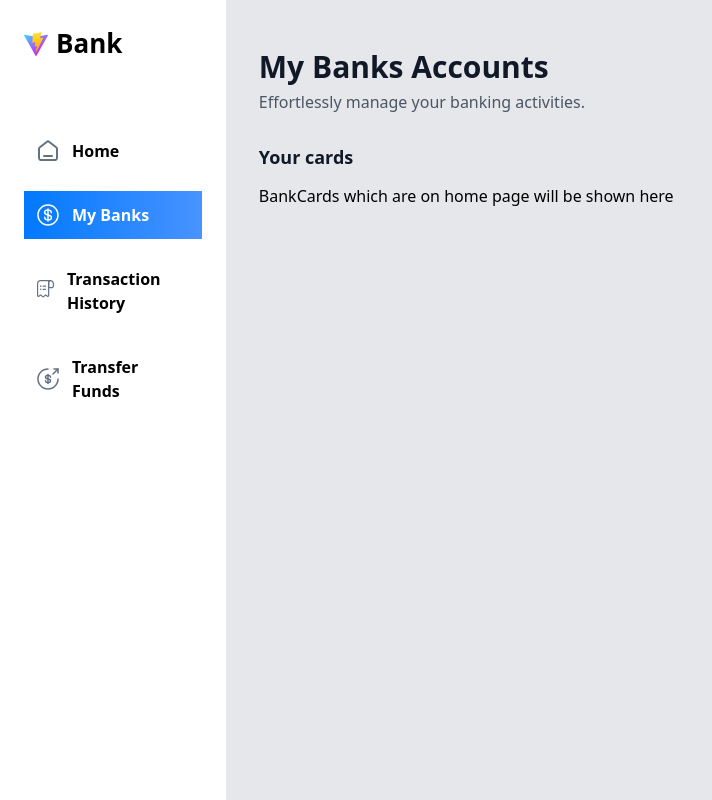
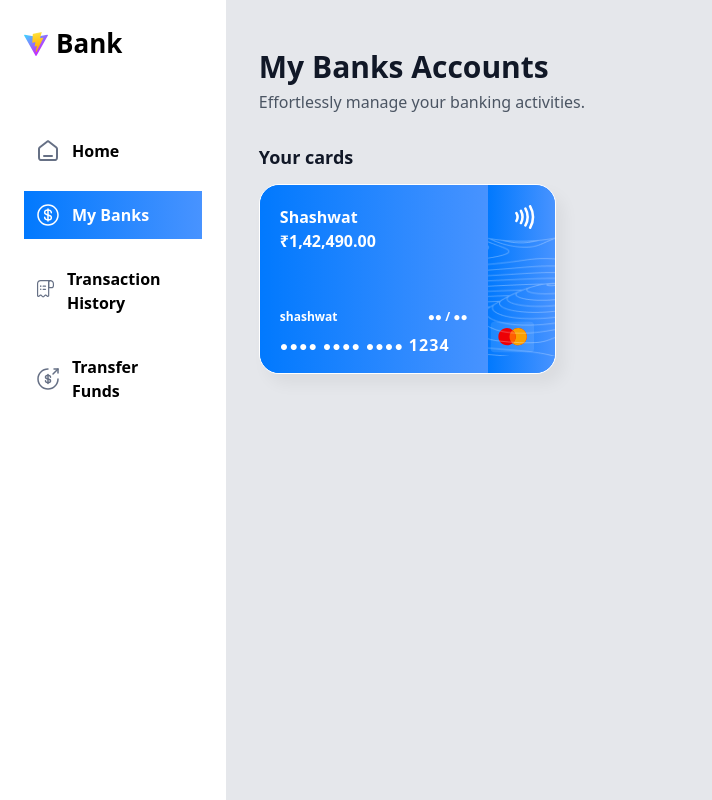
Before and after one commit to Updesh1506/bank-webapp, a React (Vite) app: page /myBanks in a window 1280 px wide. Shown: the whole page, without its empty margins (0-712 px from the left). Built offline with nearby package versions, Linux system fonts and the light colour scheme; no server answers.

Commit message:
FIX: added bank card with static data

```diff
--- a/src/routes/myBanks.jsx
+++ b/src/routes/myBanks.jsx
@@ -1,27 +1,32 @@
-import BankCard from "@/components/BankCard"
-import HeaderBox from "@/components/HeaderBox"
-
+import BankCard from "@/components/BankCard";
+import HeaderBox from "@/components/HeaderBox";
 
 const MyBanks = () => {
+  const account = {
+    name: "Shashwat",
+    id: 1,
+    currentBalance: 142490,
+  };
+
+  const userName = "shashwat";
+
+  const showBalance = true;
   return (
-   <section className="flex">
-    <div className="my-banks">
-      <HeaderBox title="My Banks Accounts" subtext="Effortlessly manage your banking activities."/>
-      <div className="space-y-4">
-        <h2 className="header-2">
-          Your cards
+    <section className="flex">
+      <div className="my-banks">
+        <HeaderBox
+          title="My Banks Accounts"
+          subtext="Effortlessly manage your banking activities."
+        />
+        <div className="space-y-4">
+          <h2 className="header-2">Your cards</h2>
+          <div className="flex flex-wrap gap-6">
+            <BankCard account={account} userName={userName} showBalance={showBalance}/>
+          </div>
+        </div>
+      </div>
+    </section>
+  );
+};
 
-        </h2>
-        <div className="flex flex-wrap gap-6">
-           BankCards which are on home page will be shown here
-        </div>
-
-      </div>
-
-    </div>
-
-   </section>
-  )
-}
-
-export default MyBanks
+export default MyBanks;
```
